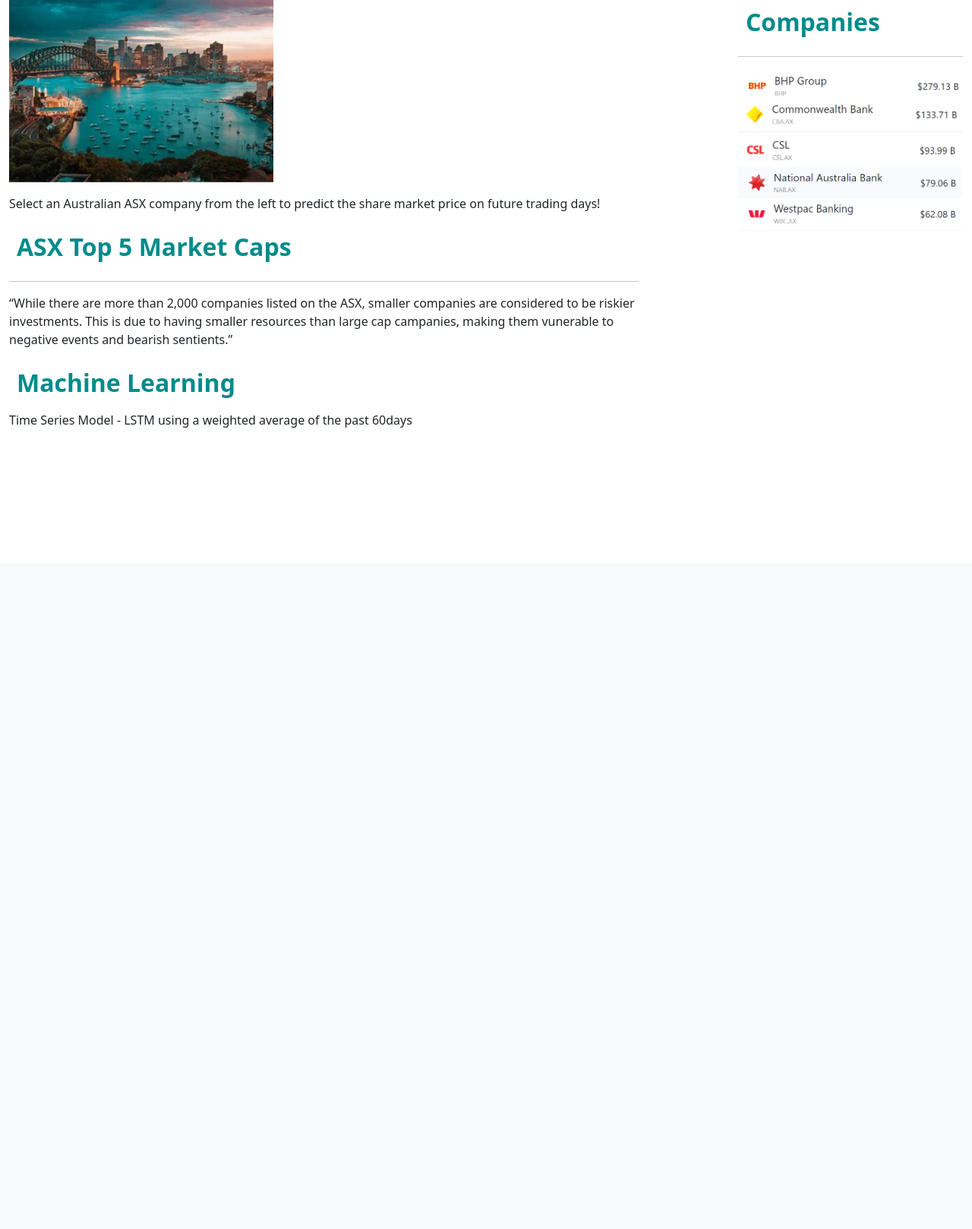
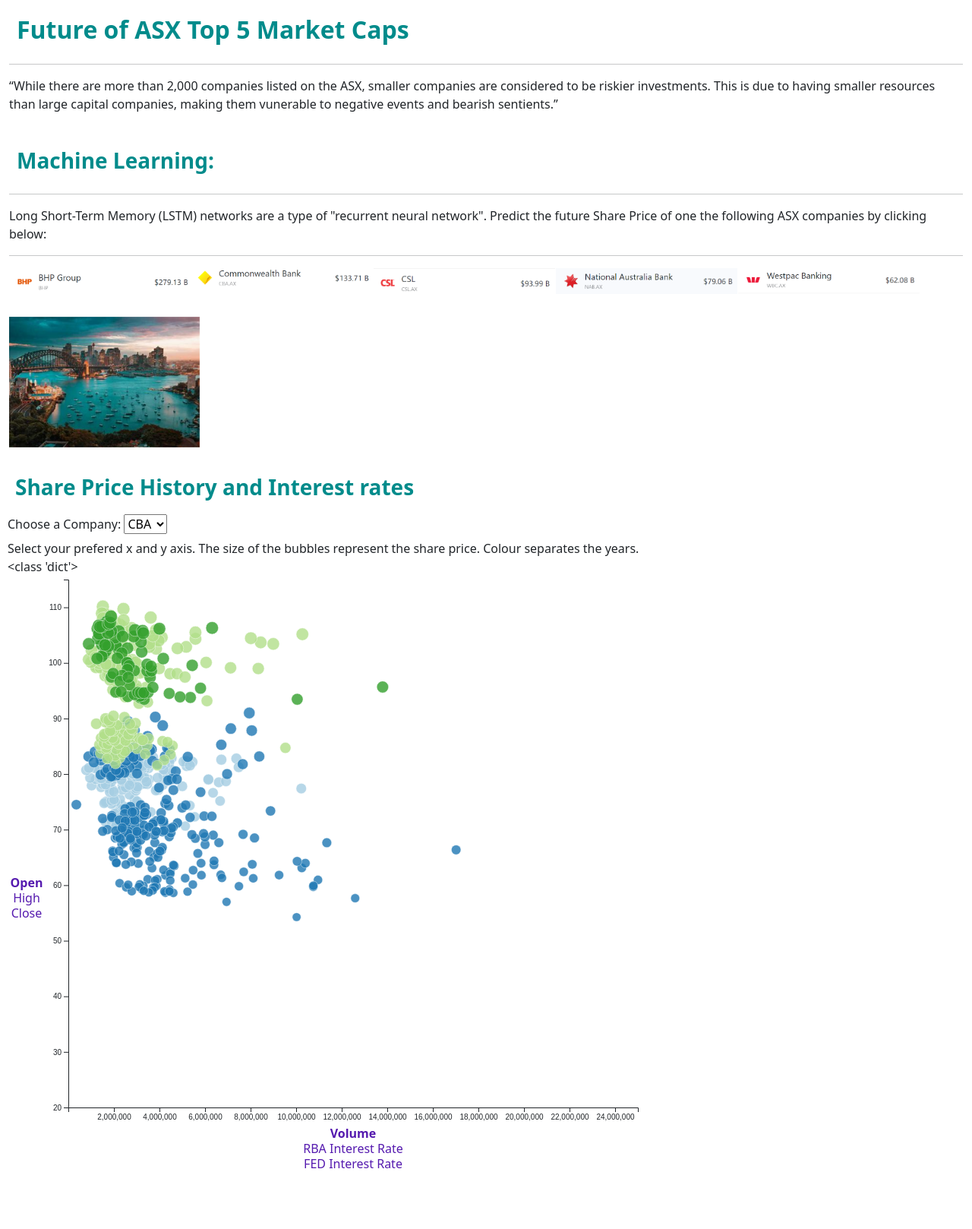
Before and after one commit to antoinetteboyle/Demystifying-ML, a Flask app: page / in a window 1280 px wide. Shown: the part 58-1676 px from the top of the page at 76% size. Before the commit the page ends 621 px from the top, so only its background shows below. Run offline with Flask 2, Linux system fonts and the light colour scheme; some libraries are stand-ins or nearby versions.

Commit message:
Scatter change

```diff
--- a/shares/app.py
+++ b/shares/app.py
@@ -4,6 +4,7 @@
 from sklearn.preprocessing import MinMaxScaler
 import pandas as pd
 import numpy as np
+import json
 
 # Create an instance of Flask
 app = Flask(__name__)
@@ -17,6 +18,21 @@
 model_in = load_model('./static/wbc_model.sav')
 
 # Read in the CSV file
+df_cba = pd.read_csv("./static/data/cba.csv")
+df_cba = df_cba.dropna()
+df_cba = df_cba.iloc[-800:]
+# df_bhp = pd.read_csv("./static/data/bhp.csv")
+# df_bhp = df_bhp.dropna()
+# df_bhp = df_bhp.iloc[-100:]
+# df_csl = pd.read_csv("./static/data/csl.csv")
+# df_csl = df_csl.dropna()
+# df_csl = df_csl.iloc[-100:]
+df_nab = pd.read_csv("./static/data/nab.csv")
+df_nab = df_nab.dropna()
+df_nab = df_nab.iloc[-100:]
+df_wbc = pd.read_csv("./static/data/wbc.csv")
+df_wbc = df_wbc.dropna()
+df_wbc = df_wbc.iloc[-300:]
 df_bhp_sixty = pd.read_csv("./static/data/bhp_sixty.csv")
 df_cba_sixty = pd.read_csv("./static/data/cba_sixty.csv")
 df_csl_sixty = pd.read_csv("./static/data/csl_sixty.csv")
@@ -42,8 +58,55 @@
 # Route to render HOMEPAGE index.html template
 @app.route("/")
 def home():
+    return render_template("index.html")
+
+@app.route("/scat_data", methods=('GET','POST'))
+def scat_data():
+    request_type = request.method
+
+    if request_type == 'GET':
+        dict_s=[{}]
+        return render_template('index.html',dict=dict_s)
+    else:
+        print('entered else')
+        comp = request.form['comp']
+        if str(comp) == "CBA":
+            print('after entered else')
+            dict_s = df_cba.to_dict(orient='records')
+        elif str(comp) == "NAB":
+            dict_s = df_nab.to_dict(orient='records')
+        elif str(comp) == "WBC":
+            dict_s = df_wbc.to_dict(orient='records')
+     # Return template and data
+        print(jsonify(dict_s))
+        return jsonify(dict=dict_s)
+
+
+@app.route("/cba_data")
+def cba_data():
     # Return template and data
-    return render_template("index.html")
+    cba_dict = df_cba.to_dict(orient='records')
+    print(jsonify(cba_dict))
+    return jsonify(dict=cba_dict)
+
+# @app.route("/csl_data")
+# def csl_data():
+#     # Return template and data
+#     csl_dict = df_csl.to_dict(orient='records')
+#     return jsonify(dict=csl_dict)
+
+# @app.route("/nab_data")
+# def nab_data():
+#     # Return template and data
+#     nab_dict = df_nab.to_dict(orient='records')
+#     return jsonify(dict=nab_dict)
+
+# @app.route("/wbc_data")
+# def wbc_data():
+#     # Return template and data
+#     wbc_dict = df_wbc.to_dict(orient='records')
+#     return jsonify(dict=wbc_dict)
+
 
 @app.route("/cba.html", methods=('GET','POST'))
 def predict_cba():
@@ -315,3 +378,6 @@
 
 if __name__ == "__main__":
     app.run(debug=True)
+
+# if __name__ == '__main__':
+#     app.run(host='0.0.0.0', debug = False)
--- a/shares/static/css/d3Style.css
+++ b/shares/static/css/d3Style.css
@@ -1,14 +1,12 @@
 
 .bubbles {
-  stroke-width: 2px;
+  stroke-width: 0.5px;
   stroke: white;
   opacity: .8
 }
 .bubbles:hover {
   stroke: black;
 }
-
-
 
 .aText {
   font-family: sans-serif;
@@ -103,7 +101,7 @@
 .tooltip {
   position: absolute;
   width: 135px;
-  height: 80px;
+  height: 60px;
   padding: 2px;
   padding-top: 8px;
   font: 12px sans-serif;
--- /dev/null
+++ b/shares/static/js/app.js
@@ -0,0 +1,429 @@
+/// declare data from in a list of many dicts/rows
+var data
+
+var option = d3.select("#comp").on("change",makeResponsive);
+
+function makeResponsive() {
+  var svgArea = d3.select("body").select("svg");
+  if (!svgArea.empty()) {
+    svgArea.remove();
+  }
+  var svgWidth = window.innerWidth;
+  var svgHeight = window.innerHeight;
+
+  // set the dimensions and margins of the graph
+  var margin = { top: 5, right: 450, bottom: 100, left: 80 },
+    width = svgWidth - margin.left - margin.right,
+    height = svgHeight - margin.top - margin.bottom;
+
+  // append the svg object to the body of the page and group element
+  var svg = d3
+    .select("#scatter")
+    .append("svg")
+    .attr("width", width + margin.left + margin.right)
+    .attr("height", height + margin.top + margin.bottom)
+    .append("g")
+    .attr("transform", "translate(" + margin.left + "," + margin.top + ")");
+
+  // Read the data
+  d3.json("/cba_data").then(flask_data => {
+    data=flask_data.dict
+
+    Object.entries(data).forEach(([key, value]) => {
+      console.log(key, value);
+    });
+
+      var chosenXAxis = "Volume"; //default
+      var chosenYAxis = "Close"; //default
+      // Add X axis
+
+      if (chosenXAxis === "Volume") {
+        var xmin = 150;
+        var xmax = 25000000;
+      }
+      if (chosenXAxis === "RBA") {
+        var xmin = -0.05;
+        var xmax = 7.5;
+      }
+      if (chosenXAxis === "FED") {
+        var xmin = -0.05;
+        var xmax = 7;
+      }
+
+      var x = d3
+        .scaleLinear()
+        .domain([xmin, xmax])
+        // var x = d3.scaleLinear()
+        // .domain([d3.min(data, d => d[chosenXAxis]) * 0.97,
+        //  d3.max(data, d => d[chosenXAxis]) * 1.02])
+        .range([0, width]);
+      svg
+        .append("g")
+        .attr("transform", "translate(0," + height + ")")
+        .attr("class", "x_axislabels")
+        .call(d3.axisBottom(x));
+
+      if (chosenYAxis === "Open") {
+        var ymin = 20;
+        var ymax = 115;
+      }
+      if (chosenYAxis === "High") {
+        var ymin = 20;
+        var ymax = 115;
+      }
+      if (chosenYAxis === "Close") {
+        var ymin = 20;
+        var ymax = 115;
+      }
+
+      // Add Y axis
+      var y = d3
+        .scaleLinear()
+        // .domain([d3.min(data, d => d[chosenYAxis]) * 0.94,
+        //  d3.max(data, d => d[chosenYAxis]) * 1.05])
+        .domain([ymin, ymax])
+        .range([height, 0]);
+      svg.append("g").attr("class", "y_axislabels").call(d3.axisLeft(y));
+
+      // Add a scale for bubble size
+      const z = d3.scaleLinear().domain([20, 140]).range([4, 10]);
+
+      // Add a scale for bubble color
+      const myColor = d3
+        .scaleOrdinal()
+        // .range(d3.schemeSet3);
+        .range(d3.schemePaired);
+
+      // -1- Create a tooltip div that is hidden by default:
+      const tooltip = d3
+        .select("#scatter")
+        .append("div")
+        .style("opacity", 0)
+        .attr("class", "tooltip")
+        .style("background-color", "black")
+        .style("border-radius", "5px")
+        .style("padding", "10px")
+        .style("color", "white");
+
+      // -2- Create 3 functions to show / update (when mouse move but stay on same circle) / hide the tooltip
+
+      const showTooltip = function (event, d) {
+        tooltip.transition().duration(200);
+        chosenYAxis = d3.select("text.ylabels.active").attr("value");
+        tooltip
+          .style("opacity", 1)
+          .html(
+            `${d.Date}<br>${chosenXAxis.toUpperCase()}: ${
+              d[chosenXAxis]
+            }<br>${chosenYAxis.toUpperCase()}: ${d[chosenYAxis]}`
+          )
+          .style("left", event.x / 2 + "px")
+          .style("top", event.y / 2 + 30 + "px");
+      };
+      const moveTooltip = function (event, d) {
+        tooltip
+          .style("left", event.x / 2 + "px")
+          .style("top", event.y / 2 + 30 + "px");
+      };
+      const hideTooltip = function (event, d) {
+        tooltip.transition().duration(200).style("opacity", 0);
+      };
+
+      // Add dots
+
+      var circlesGroup = svg
+        .append("g")
+        .attr("class", "node_wrapper")
+        .selectAll("dot")
+        .data(data)
+        .join("g")
+        .attr("class", "bubble_wrapper")
+        .append("circle")
+        .attr("class", "bubbles")
+        .attr("cx", (d) => x(d[chosenXAxis]))
+        .attr("cy", (d) => y(d[chosenYAxis]))
+        .attr("r", (d) => z(d.Close))
+        .style("fill", (d) => myColor(d.Date.slice(-4)))
+        .on("mouseover", showTooltip)
+        .on("mousemove", moveTooltip)
+        .on("mouseleave", hideTooltip);
+
+      d3.selectAll(".bubble_wrapper")
+        .data(data)
+        //.append("text").text(d => d.Date)
+        .attr("text-anchor", "middle")
+        .attr("x", (d) => x(d[chosenXAxis]))
+        .attr("y", (d) => y(d[chosenYAxis]));
+
+      // Create Extra y-axis click labels
+      var ylabelsGroup = svg
+        .append("g")
+        .attr("class", "y_options")
+        .attr("transform", `translate(${width - width - 95}, ${height - 250})`);
+
+      var openLabel = ylabelsGroup
+        .append("text")
+        .attr("x", 40)
+        .attr("y", -40)
+        .attr("class", "ylabels")
+        .attr("value", "Open") // value to grab for event listener
+        .classed("active", true)
+        .text("Open");
+
+      var highLabel = ylabelsGroup
+        .append("text")
+        .attr("x", 40)
+        .attr("y", -20)
+        .attr("class", "ylabels")
+        .attr("value", "High") // value to grab for event listener
+        .classed("active", false)
+        .classed("inactive", true)
+        .text("High");
+
+      var closeLabel = ylabelsGroup
+        .append("text")
+        .attr("x", 40)
+        .attr("y", 0)
+        .attr("class", "ylabels")
+        .attr("value", "Close") // value to grab for event listener
+        .classed("active", false)
+        .classed("inactive", true)
+        .text("Close");
+
+      // Create Extra x-axis click labels
+      var xlabelsGroup = svg
+        .append("g")
+        .attr("class", "x_options")
+        .attr("transform", `translate(${width / 2}, ${height + 10})`);
+
+      var volumeLabel = xlabelsGroup
+        .append("text")
+        .attr("x", 0)
+        .attr("y", 30)
+        .attr("class", "xlabels")
+        .attr("value", "Volume") // value to grab for event listener
+        .classed("active", true)
+        .text("Volume");
+
+      var rbaLabel = xlabelsGroup
+        .append("text")
+        .attr("x", 0)
+        .attr("y", 50)
+        .attr("class", "xlabels")
+        .attr("value", "RBA") // value to grab for event listener
+        .classed("inactive", true)
+        .text("RBA Interest Rate");
+
+      var fedLabel = xlabelsGroup
+        .append("text")
+        .attr("x", 0)
+        .attr("y", 70)
+        .attr("class", "xlabels")
+        .attr("value", "FED") // value to grab for event listener
+        .classed("inactive", true)
+        .text("FED Interest Rate");
+
+      // $$$ Y AXIS Event listener Click $$$
+      d3.selectAll("text.ylabels").on("click", function () {
+        var value = d3.select(this).attr("value");
+        var chosenYAxis = value;
+        d3.select(this).classed("active", true);
+        d3.select(this).classed("inactive", false);
+
+        console.log("Values currently selected");
+        console.log(chosenXAxis);
+        console.log(chosenYAxis);
+
+        d3.selectAll("g.x_axislabels").remove();
+        d3.selectAll("g.y_axislabels").remove();
+        d3.selectAll("g.node_wrapper").remove().transition().duration(9000);
+
+        if (chosenXAxis === "Volume") {
+          var xmin = 150;
+          var xmax = 25000000;
+        }
+        if (chosenXAxis === "RBA") {
+          var xmin = -0.05;
+          var xmax = 7.5;
+        }
+        if (chosenXAxis === "FED") {
+          var xmin = -0.05;
+          var xmax = 7;
+        }
+
+        var x = d3.scaleLinear().domain([xmin, xmax]).range([0, width]);
+        svg
+          .append("g")
+          .attr("transform", "translate(0," + height + ")")
+          .attr("class", "x_axislabels")
+          .call(d3.axisBottom(x));
+
+        if (chosenYAxis === "Open") {
+          var ymin = 20;
+          var ymax = 115;
+        }
+        if (chosenYAxis === "High") {
+          var ymin = 20;
+          var ymax = 115;
+        }
+        if (chosenYAxis === "Close") {
+          var ymin = 20;
+          var ymax = 115;
+        }
+
+        var y = d3.scaleLinear().domain([ymin, ymax]).range([height, 0]);
+        svg
+          .append("g")
+          .transition()
+          .duration(600)
+          .attr("class", "y_axislabels")
+          .call(d3.axisLeft(y));
+
+        var circlesGroup = svg
+          .append("g")
+          .attr("class", "node_wrapper")
+          .selectAll("dot")
+          .data(data)
+          .join("g")
+          .attr("class", "bubble_wrapper")
+          .append("circle")
+          .attr("class", "bubbles")
+          .attr("cx", (d) => x(d[chosenXAxis]))
+          .attr("cy", (d) => y(d[chosenYAxis]))
+          .attr("r", (d) => z(d.Close))
+          .style("fill", (d) => myColor(d.Date.slice(-4)))
+          // -3- Trigger the functions
+          .on("mouseover", showTooltip)
+          .on("mousemove", moveTooltip)
+          .on("mouseleave", hideTooltip);
+        d3.selectAll(".bubble_wrapper")
+          .data(data)
+          // .append("text").text(d => d.Date)
+          .attr("text-anchor", "middle")
+          .attr("x", (d) => x(d[chosenXAxis]))
+          .attr("y", (d) => y(d[chosenYAxis]))
+          .transition()
+          .duration(4000);
+
+        // Unselected option classes to change bold text off
+        if (chosenYAxis !== "Open") {
+          openLabel.classed("active", false).classed("inactive", true);
+        }
+        if (chosenYAxis !== "High") {
+          highLabel.classed("active", false).classed("inactive", true);
+        }
+        if (chosenYAxis !== "Close") {
+          closeLabel.classed("active", false).classed("inactive", true);
+        }
+      });
+
+      // $$$ X AXIS Event listener Click $$$
+      d3.selectAll("text.xlabels").on("click", function () {
+        var value = d3.select(this).attr("value");
+        chosenXAxis = value;
+        chosenYAxis = d3.select("text.ylabels.active").attr("value");
+        d3.select(this).classed("active", true);
+        d3.select(this).classed("inactive", false);
+
+        console.log("Values currently selected");
+        console.log(chosenXAxis);
+        console.log(chosenYAxis);
+
+        d3.selectAll("g.x_axislabels").remove();
+        d3.selectAll("g.y_axislabels").remove();
+        d3.selectAll("g.node_wrapper").remove().transition().duration(9000);
+
+        if (chosenXAxis === "Volume") {
+          var xmin = 150;
+          var xmax = 25000000;
+        }
+        if (chosenXAxis === "RBA") {
+          var xmin = -0.08;
+          var xmax = 7.5;
+        }
+        if (chosenXAxis === "FED") {
+          var xmin = -0.05;
+          var xmax = 7.0;
+        }
+
+        //update x-Axis
+        var x = d3.scaleLinear().domain([xmin, xmax]).range([0, width]);
+        svg
+          .append("g")
+          .transition()
+          .duration(400)
+          .attr("transform", "translate(0," + height + ")")
+          .attr("class", "x_axislabels")
+          .call(d3.axisBottom(x));
+
+        if (chosenYAxis === "Open") {
+          var ymin = 20;
+          var ymax = 115;
+        }
+        if (chosenYAxis === "High") {
+          var ymin = 20;
+          var ymax = 115;
+        }
+        if (chosenYAxis === "Close") {
+          var ymin = 20;
+          var ymax = 115;
+        }
+
+        var y = d3.scaleLinear().domain([ymin, ymax]).range([height, 0]);
+        svg.append("g").attr("class", "y_axislabels").call(d3.axisLeft(y));
+
+        var circlesGroup = svg
+          .append("g")
+          .attr("class", "node_wrapper")
+          .selectAll("dot")
+          .data(data)
+          .join("g")
+          .attr("class", "bubble_wrapper")
+          .append("circle")
+          .attr("class", "bubbles")
+          .attr("cx", (d) => x(d[chosenXAxis]))
+          .attr("cy", (d) => y(d[chosenYAxis]))
+          .attr("r", (d) => z(d.Close))
+          .style("fill", (d) => myColor(d.Date.slice(-4)))
+          // -3- Trigger tooltip functions
+          .on("mouseover", showTooltip)
+          .on("mousemove", moveTooltip)
+          .on("mouseleave", hideTooltip);
+
+        d3.selectAll(".bubble_wrapper")
+          .data(data)
+          // .append("text").text(d => d.Date)
+          .attr("text-anchor", "middle")
+          .attr("x", (d) => x(d[chosenXAxis]))
+          .attr("y", (d) => y(d[chosenYAxis]))
+          .transition()
+          .duration(9000);
+
+        // unselected option classes to change bold text off
+        if (chosenXAxis !== "Volume") {
+          volumeLabel.classed("active", false).classed("inactive", true);
+        }
+        if (chosenXAxis !== "RBA") {
+          rbaLabel.classed("active", false).classed("inactive", true);
+        }
+        if (chosenXAxis !== "FED") {
+          fedLabel.classed("active", false).classed("inactive", true);
+        }
+      }); // on click
+
+      // ****** Extra labels end *******
+
+//       brackets to close then function and catch then errors
+    })
+    .catch(function (error) {
+      console.log(error);
+    });
+
+  //brackets to close responsive function
+}
+
+// When the browser loads, makeResponsive() is called.
+makeResponsive();
+
+// When the browser window is resized, makeResponsive() is called.
+d3.select(window).on("resize", makeResponsive);
--- a/shares/templates/index.html
+++ b/shares/templates/index.html
@@ -75,7 +75,45 @@
   <div class="container-fluid">
     <div class="row justify-content-between">
 
-      <div class="col-sm-8">
+      <div class="col-sm-12">
+
+        <h2><strong>Future of ASX Top 5 Market Caps</strong></h2>
+        <hr> </hr>
+        <p>
+            “While there are more than 2,000 companies listed on the ASX,
+            smaller companies are considered to be riskier investments.
+            This is due to having smaller resources than large capital companies,
+            making them vunerable to negative events and bearish sentients.”
+        </p>
+
+
+      <p>
+      </p>
+    </div>
+
+
+
+    <!-- </div>
+      <div class="col-sm-1">
+    </div> -->
+
+
+    <div class="col-sm-12">
+
+          <h3><strong>Machine Learning:</strong></h3>
+          <hr> </hr>
+          <p> Long Short-Term Memory (LSTM) networks are a type of "recurrent neural network". Predict the future Share Price of one the following ASX companies by clicking below:</p>
+          <hr> </hr>
+          <a href="./bhp.html"> <img src="../static/data/images/bhp.png" class="img-fluid" alt="BHP Group" width="240" height="240" style="padding: 0 1px 1px 0; float:left;"></a>
+          <a href="./cba.html"> <img src="../static/data/images/cba.png" class="img-fluid" alt="Commonwealth Bank" width="240" height="200" style="padding: 0 1px 1px 0; float:left;"></a>
+          <a href="./csl.html"> <img src="../static/data/images/csl.png" class="img-fluid" alt="CSL" width="240" height="240" style="padding: 0 1px 1px 0; float:left;"></a>
+          <a href="./nab.html"> <img src="../static/data/images/nab.png" class="img-fluid" alt="NAB" width="240" height="240" style="padding: 0 1px 1px 0; float:left;"></a>
+          <a href="./wbc.html"> <img src="../static/data/images/wbc.png" class="img-fluid" alt="Westpac" width="240" height="240" style="padding: 0 1px 1px 0; float:left;"></a>
+      </div>
+
+      <p>
+      </p>
+    </div>
 
     <div id="myCarousel" class="carousel slide" data-ride="carousel">
       <!-- Indicators -->
@@ -88,15 +126,15 @@
       <!-- Wrapper for slides -->
       <div class="carousel-inner">
         <div class="carousel-item active">
-              <img src="../static/data/images/sydney.png" class="d-block w-42" alt="Sydney" style="width:42%;">
+          <img src="../static/data/images/sydney.png" class="d-block w-20" alt="Sydney" style="width:20%;">
         </div>
 
         <div class="carousel-item">
-              <img src="../static/data/images/brisbane.png" class="d-block w-42" alt="Perth" style="width:42%;">
+          <img src="../static/data/images/brisbane.png" class="d-block w-20" alt="Perth" style="width:20%;">
         </div>
 
         <div class="carousel-item">
-              <img src="../static/data/images/melbourne.png" class="d-block w-42" alt="melbourne" style="width:42%;">
+          <img src="../static/data/images/melbourne.png" class="d-block w-20" alt="melbourne" style="width:20%;">
         </div>
       </div>
 
@@ -110,56 +148,55 @@
         <span class="sr-only">Next</span>
       </a>
     </div>
-        <p>
-
-      </p>
-        <p>
-          Select an Australian ASX company from the left to predict the share market price on future trading days!
-      </p>
-          <h2><strong>ASX Top 5 Market Caps</strong></h2>
-          <hr> </hr>
-          <p>
-              “While there are more than 2,000 companies listed on the ASX,
-              smaller companies are considered to be riskier investments.
-              This is due to having smaller resources than large cap campanies,
-              making them vunerable to negative events and bearish sentients.”
-          </p>
-
-
-      <h2><strong>Machine Learning</strong></h2>
-      <p>      Time Series Model - LSTM using a weighted average of the past 60days</p>
-      <div class="col">
 
   </div>
 
+
+      <div class="col-sm-12">
+
+        <p>
+          <h3><strong>Share Price History and Interest rates</strong></h3>
+
+          <form action="/scat_data" method= 'POST'>
+            <label for="comp">Choose a Company:</label>
+            <select name="comp" id="comp">
+              <option value="CBA">CBA</option>
+              <option value="NAB">NAB</option>
+              <option value="WBS">WBS</option>
+            </select>
+            <!-- <br><br>
+            <input type="submit" value="Submit"> -->
+          </form>
+
+
+          Select your prefered x and y axis. The size of the bubbles
+          represent the share price. Colour separates the years.
+            <div class="row">
+              <div class="col-xs-12  col-md-12">
+                <div id="scatter">
+                  <!-- We append chart here. -->
+                  {{ dict }}
+
                 </div>
-      <div class="col-sm-1">
+              </div>
+            </div>
+        </p>
+        <script src="{{url_for('static',filename='js/app.js')}}"></script>
+   <!-- <script type="text/javascript" src="./js/static/app_scatter.js"></script> -->
+
     </div>
 
 
-    <div class="col-sm-3">
-          <h2><strong>Companies</strong></h2>
-          <hr> </hr>
-          <a href="./bhp.html"> <img src="../static/data/images/bhp.png" class="img-fluid" alt="BHP Group" width="300" height="300" style="padding: 0 1px 1px 0; float:left;"></a>
-          <a href="./cba.html"> <img src="../static/data/images/cba.png" class="img-fluid" alt="Commonwealth Bank" width="300" height="300" style="padding: 0 1px 1px 0; float:left;"></a>
-          <a href="./csl.html"> <img src="../static/data/images/csl.png" class="img-fluid" alt="CSL" width="300" height="300" style="padding: 0 1px 1px 0; float:left;"></a>
-          <a href="./nab.html"> <img src="../static/data/images/nab.png" class="img-fluid" alt="NAB" width="300" height="300" style="padding: 0 1px 1px 0; float:left;"></a>
-          <a href="./wbc.html"> <img src="../static/data/images/wbc.png" class="img-fluid" alt="Westpac" width="300" height="300" style="padding: 0 1px 1px 0; float:left;"></a>
-      </div>
-
-      <p>
-      </p>
 
 
 
-      </div>
+</main><!-- Bring in d3scatter stylesheet -->
+<script src="https://cdnjs.cloudflare.com/ajax/libs/popper.js/1.14.3/umd/popper.min.js" integrity="sha384-ZMP7rVo3mIykV+2+9J3UJ46jBk0WLaUAdn689aCwoqbBJiSnjAK/l8WvCWPIPm49" crossorigin="anonymous"></script>
+<script src="https://stackpath.bootstrapcdn.com/bootstrap/4.1.3/js/bootstrap.min.js" integrity="sha384-ChfqqxuZUCnJSK3+MXmPNIyE6ZbWh2IMqE241rYiqJxyMiZ6OW/JmZQ5stwEULTy" crossorigin="anonymous"></script>
+<link rel="stylesheet" href="../static/css/d3Style.css">
 
-    </div>
 
-  </div>
 
-</main>
-<script src="{{url_for('static',filename='app_scatter.js')}}"></script>
 </body>
 
 </html>
```
Also changed, not shown: shares/static/css/style_d3_2.css (deleted, +0 -31 lines), shares/static/js/app_predict.js (deleted, +0 -47 lines), shares/static/js/app_table.js (deleted, +0 -48 lines), README.md, shares/static/js/.eslintrc.json (deleted), 14 other files. Lines whose indentation alone changed are shown as unchanged.
